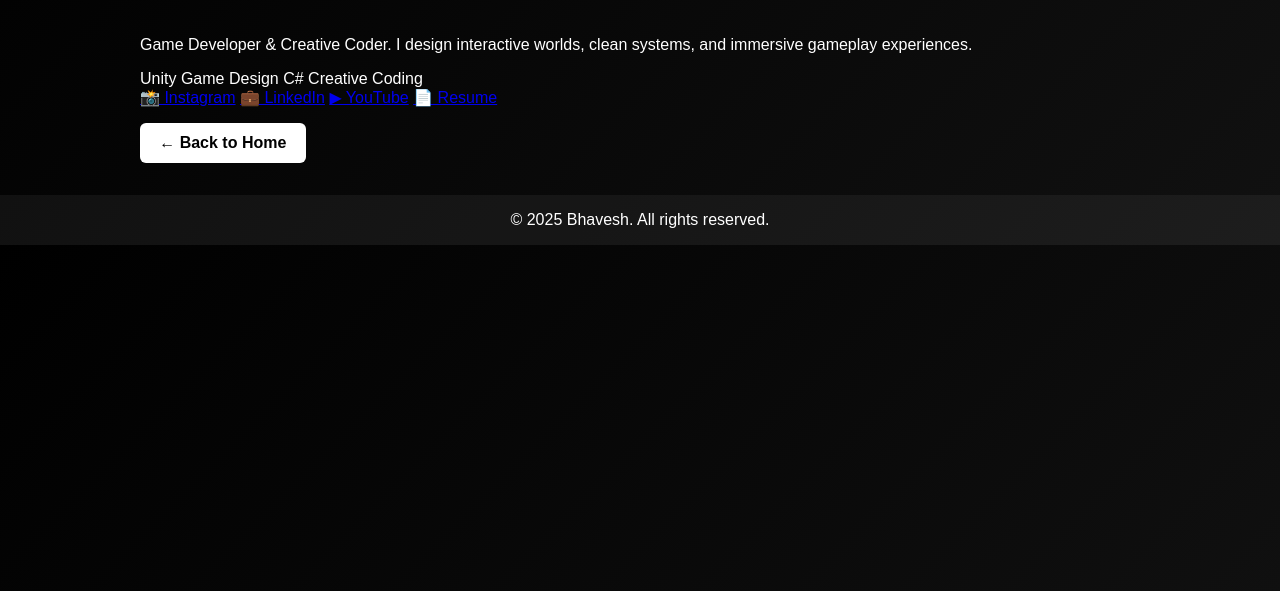
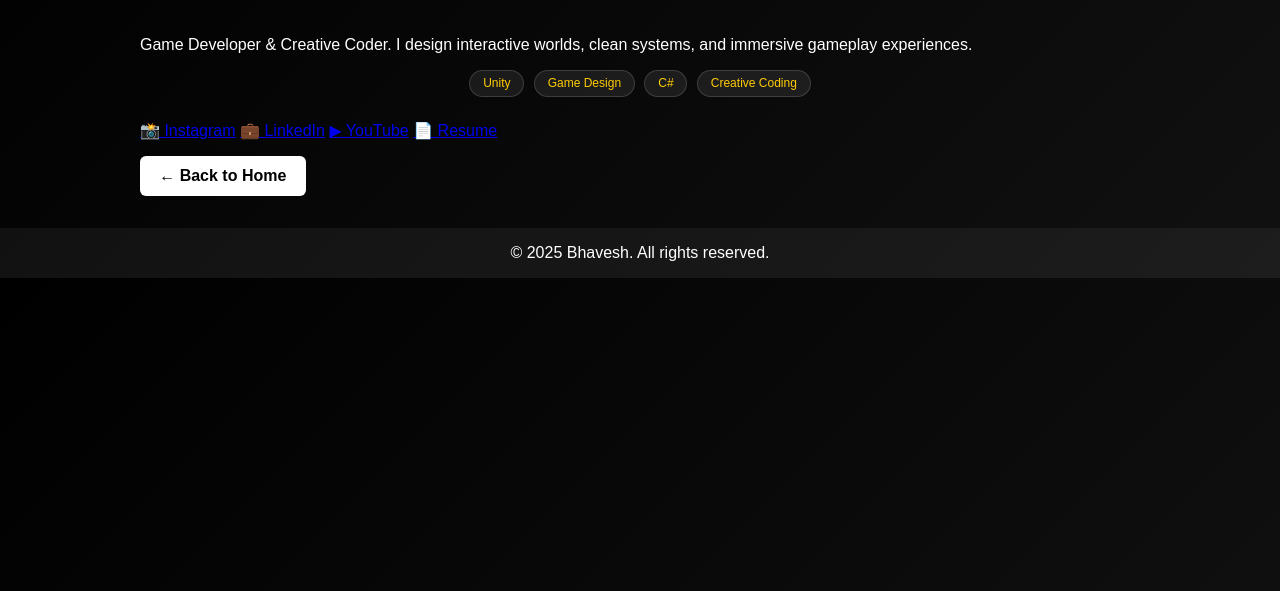
Before and after one commit to AGAINPLY/my-portfolio, a plain HTML site: page contact.html in a window 1280 px wide. Shown: the part 209-800 px from the top of the page. Drawn offline with Linux system fonts and the light colour scheme; a web font is replaced by a local one.

Commit message:
Update style.css

```diff
--- a/style.css
+++ b/style.css
@@ -176,3 +176,28 @@ footer {
     gap: 0.5rem;
   }
 }
+/* ===============================
+   CONTACT EXTRA ENHANCEMENTS
+================================ */
+
+.contact-tags {
+  display: flex;
+  flex-wrap: wrap;
+  justify-content: center;
+  gap: 0.6rem;
+  margin: 1rem 0 1.5rem;
+}
+
+.contact-tags span {
+  padding: 0.35rem 0.8rem;
+  font-size: 0.75rem;
+  border-radius: 20px;
+  background: rgba(255,255,255,0.08);
+  border: 1px solid rgba(255,255,255,0.15);
+  color: #ffcc00;
+  transition: transform 0.3s ease;
+}
+
+.contact-tags span:hover {
+  transform: scale(1.08);
+}
```
